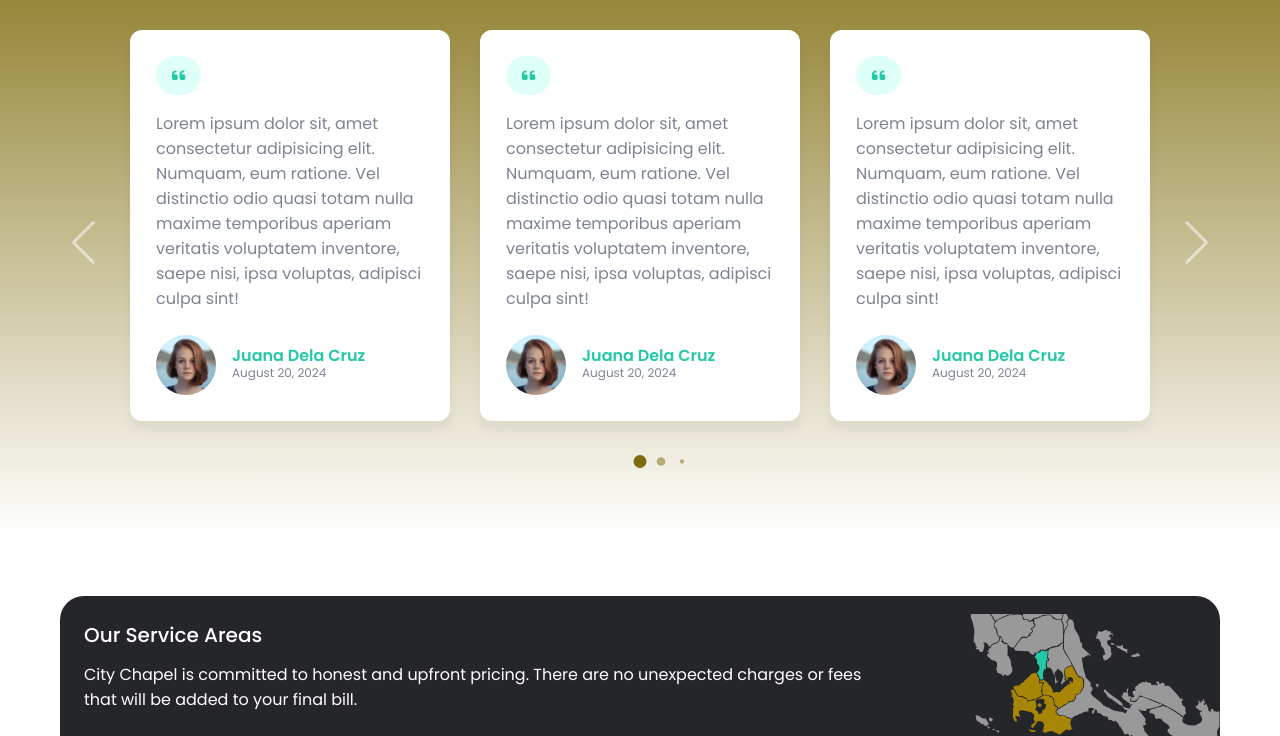
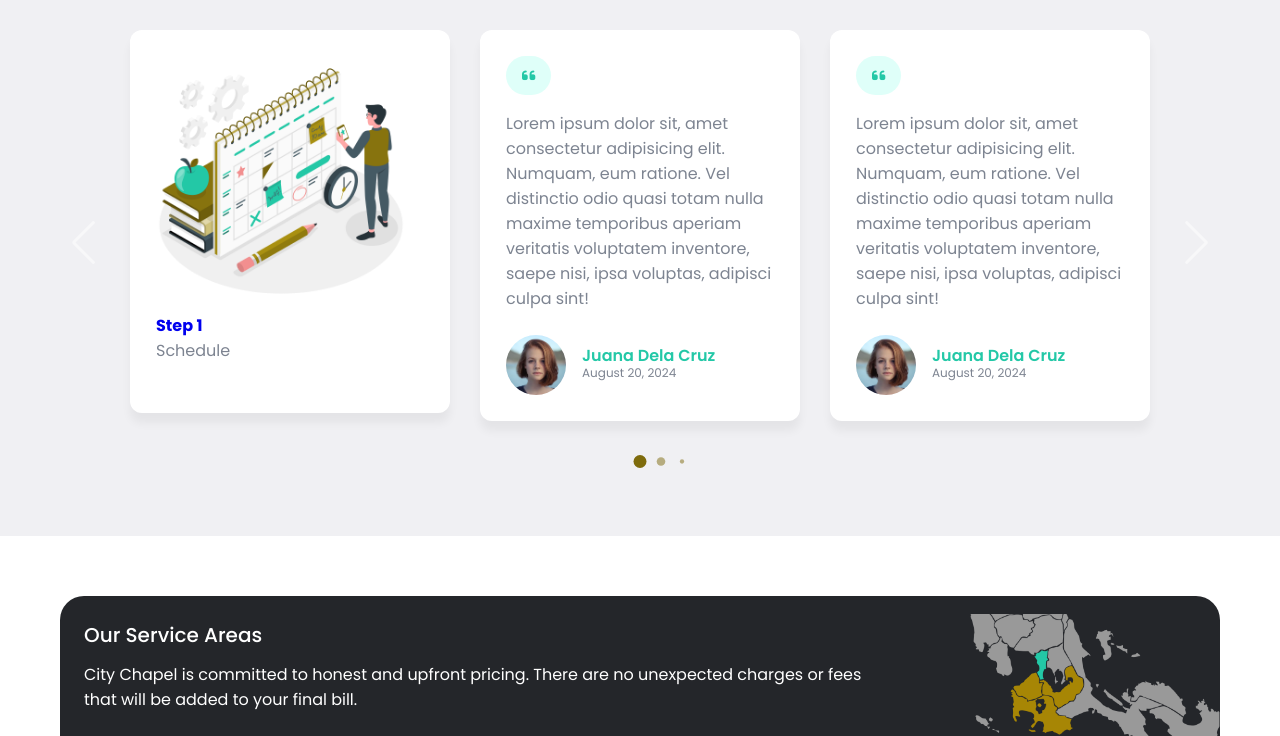
Before and after one commit to CHlNlTO/city-chapels, a plain HTML site: page services.html in a window 1280 px wide. Shown: the part 722-1458 px from the top of the page. Drawn offline with nearby package versions, Linux system fonts and the light colour scheme.

Commit message:
edited css & services html

```diff
--- a/css/style.css
+++ b/css/style.css
@@ -436,6 +436,11 @@ html{
     }
  /***** End About Page *****/
 
+/***** Process *****/
+.process-image {
+    width: 250px;
+}
+/***** End Process *****/
 
 
 /* responsive */
@@ -498,7 +503,7 @@ html{
 
 @media only screen and (min-width: 1300px) {
     h3 {
-        font-size: 30px;
+        font-size: 24px;
     }
 
     .navbar .max-width {
@@ -558,6 +563,9 @@ html{
         max-width: 450px;
     }
 
+    .services-icon > img  {
+        width: 100px;
+    }
 }
 
 
--- a/services.html
+++ b/services.html
@@ -58,11 +58,11 @@
 <!-- ========== End services Head ========== -->
 
 
-<!-- ========== Start Review ========== -->
-<section class="review">
+<!-- ========== Start Repat ========== -->
+<section class="Repat">
     <div class="sub-section">
         <div class="section-head pb-2">
-            <h2 class="section-title-invert m-0">Reviews</h2>
+            <h2 class="section-title m-0">Repatriation</h2>
         </div>
         <div class="reviewer-card">
             <div class="container swiper">
@@ -70,16 +70,10 @@
                     <ul class="card-list swiper-wrapper">
                         <li class="card-item swiper-slide">
                             <a href="#" class="card-link">
-                                <p class="badge"><i class="fa-solid fa-quote-left"></i></p>
-                                <h2 class="card-title">Lorem ipsum dolor sit, amet consectetur adipisicing elit. Numquam, eum ratione. Vel distinctio odio quasi totam nulla maxime temporibus aperiam veritatis voluptatem inventore, saepe nisi, ipsa voluptas, adipisci culpa sint!</h2>
-                                <div class="card-detail">
-                                    <img src="/img/profile-pic1.png" alt="Card Image" class="card-image">
-                                    <div>
-                                        <h4 class="card-profile">Juana Dela Cruz</h4>
-                                        <p class="card-date">August 20, 2024</p>
-                                    </div>
-                                </div>
-
+                                <!-- <p class="badge"><i class="fa-solid fa-quote-left"></i></p> -->
+                                 <img src="/img/Schedule.png" alt="schedule" class="process-image">
+                                 <h4>Step 1</h4>
+                                <h2 class="card-title">Schedule</h2>
                             </a>
                         </li>
                         <li class="card-item swiper-slide">
@@ -148,7 +142,7 @@
         </div>
     </div>
 </section>
-<!-- ========== End Review ========== -->
+<!-- ========== End Repat ========== -->
 
 
 
```
